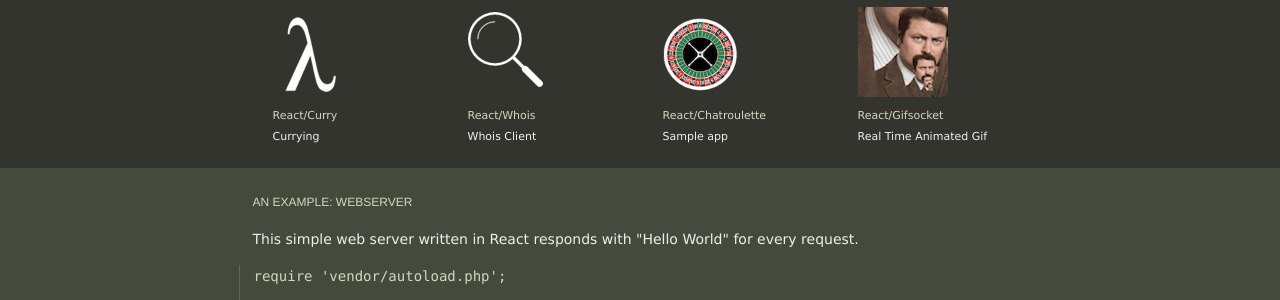
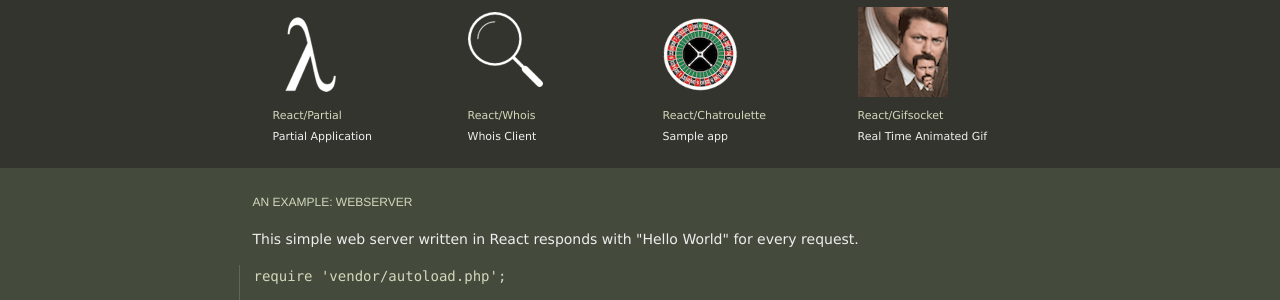
Before and after one commit to reactphp/website, a Jekyll site: the page built from index.html, in a window 1280 px wide. Shown: the part 942-1242 px from the top of the page. Built offline with Jekyll 4.4.1, drawn with Linux system fonts in a browser that asks for light colours; Markdown is read by kramdown in place of the engine named in the settings.

Commit message:
react/curry => react/partial

```diff
--- a/_layouts/index.html
+++ b/_layouts/index.html
@@ -77,10 +77,10 @@
     <br />
 
     <ul>
-        <li><a href="https://github.com/reactphp/curry">
-            <div style="padding-top: 20px; padding-bottom: 5px;"><img src="images/curry.png" alt="Curry" height="75"></div>
-            React/Curry</a>
-            <br />Currying</li>
+        <li><a href="https://github.com/reactphp/partial">
+            <div style="padding-top: 20px; padding-bottom: 5px;"><img src="images/partial.png" alt="Partial" height="75"></div>
+            React/Partial</a>
+            <br />Partial Application</li>
         <li><a href="https://github.com/reactphp/whois">
             <div style="padding-top: 15px; padding-bottom: 10px;"><img src="images/whois.png" alt="Whois" height="75"></div>
             React/Whois</a>
```
Also changed, not shown: images/partial.png (renamed from images/curry.png).
